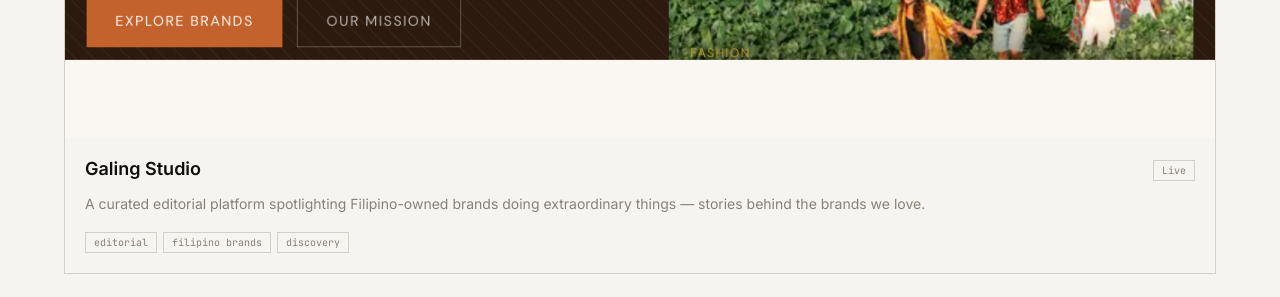
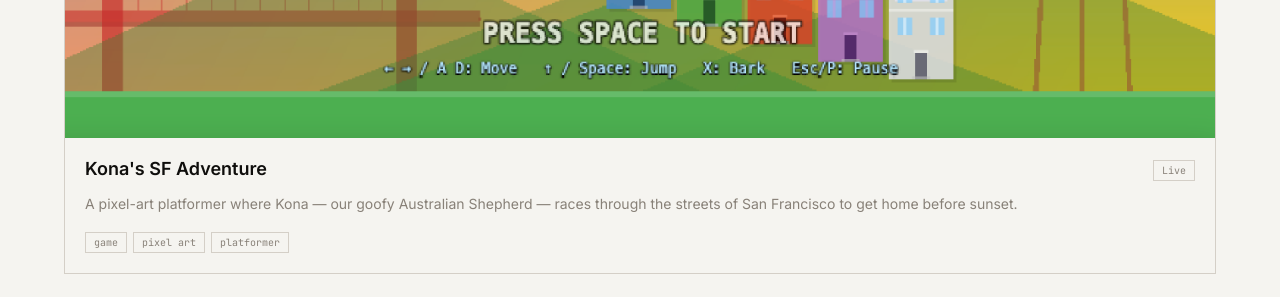
Before and after one commit to ldr2125/hellolianne.com, a Next.js app: page / in a window 1280 px wide. Shown: the part 1040-1337 px from the top of the page. Built offline with nearby package versions, Linux system fonts and the light colour scheme.

Commit message:
Add Kona's SF Adventure project

```diff
--- a/src/data/projects.ts
+++ b/src/data/projects.ts
@@ -9,6 +9,15 @@
 
 export const projects: Project[] = [
   {
+    name: "Kona's SF Adventure",
+    description:
+      "A pixel-art platformer where Kona — our goofy Australian Shepherd — races through the streets of San Francisco to get home before sunset.",
+    url: "/games/konas-sf-adventure",
+    tags: ["game", "pixel art", "platformer"],
+    status: "live",
+    image: "/konassfadventure.png",
+  },
+  {
     name: "Galing Studio",
     description:
       "A curated editorial platform spotlighting Filipino-owned brands doing extraordinary things — stories behind the brands we love.",
```
Also changed, not shown: public/konassfadventure.png (added).
